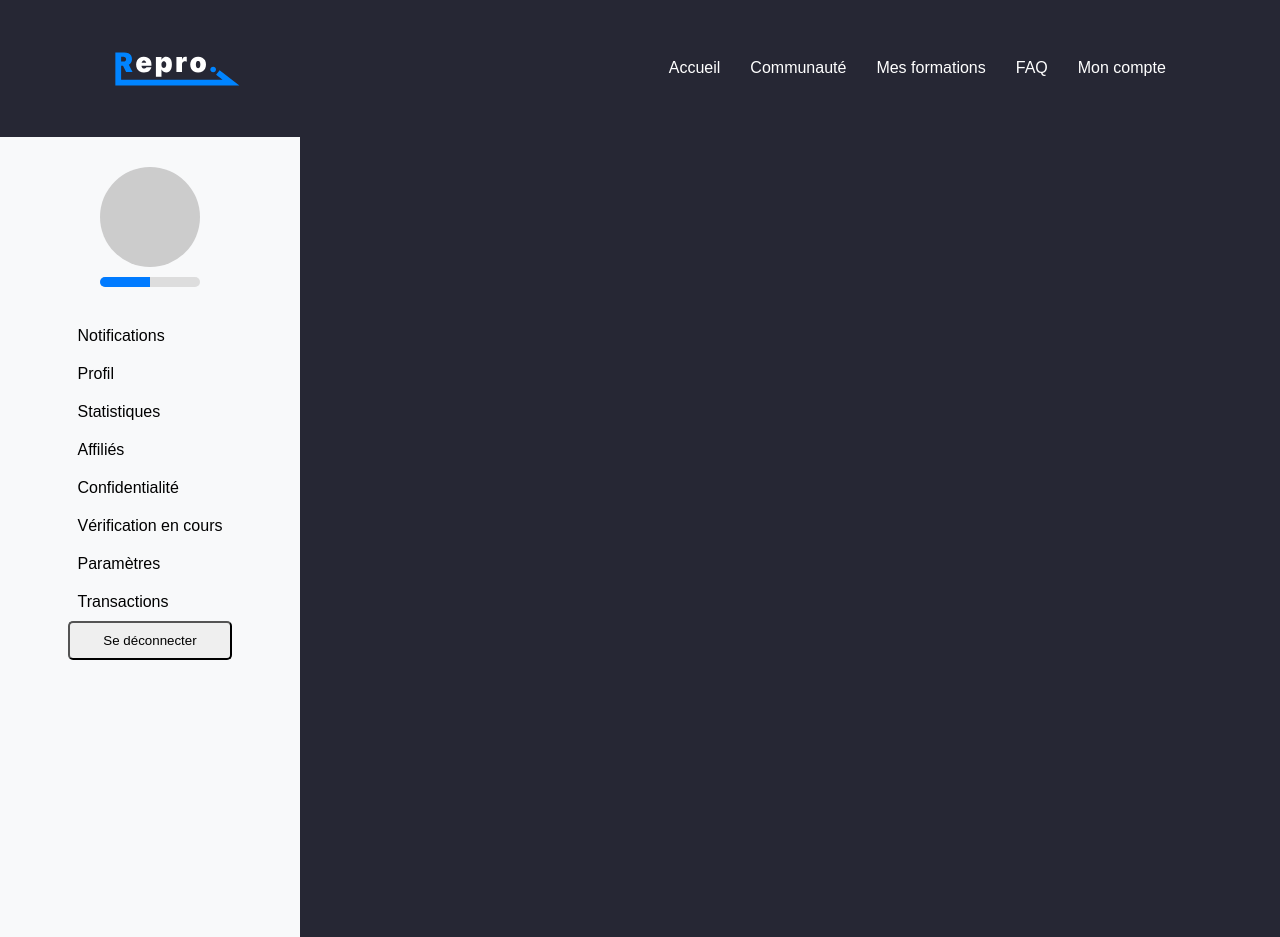
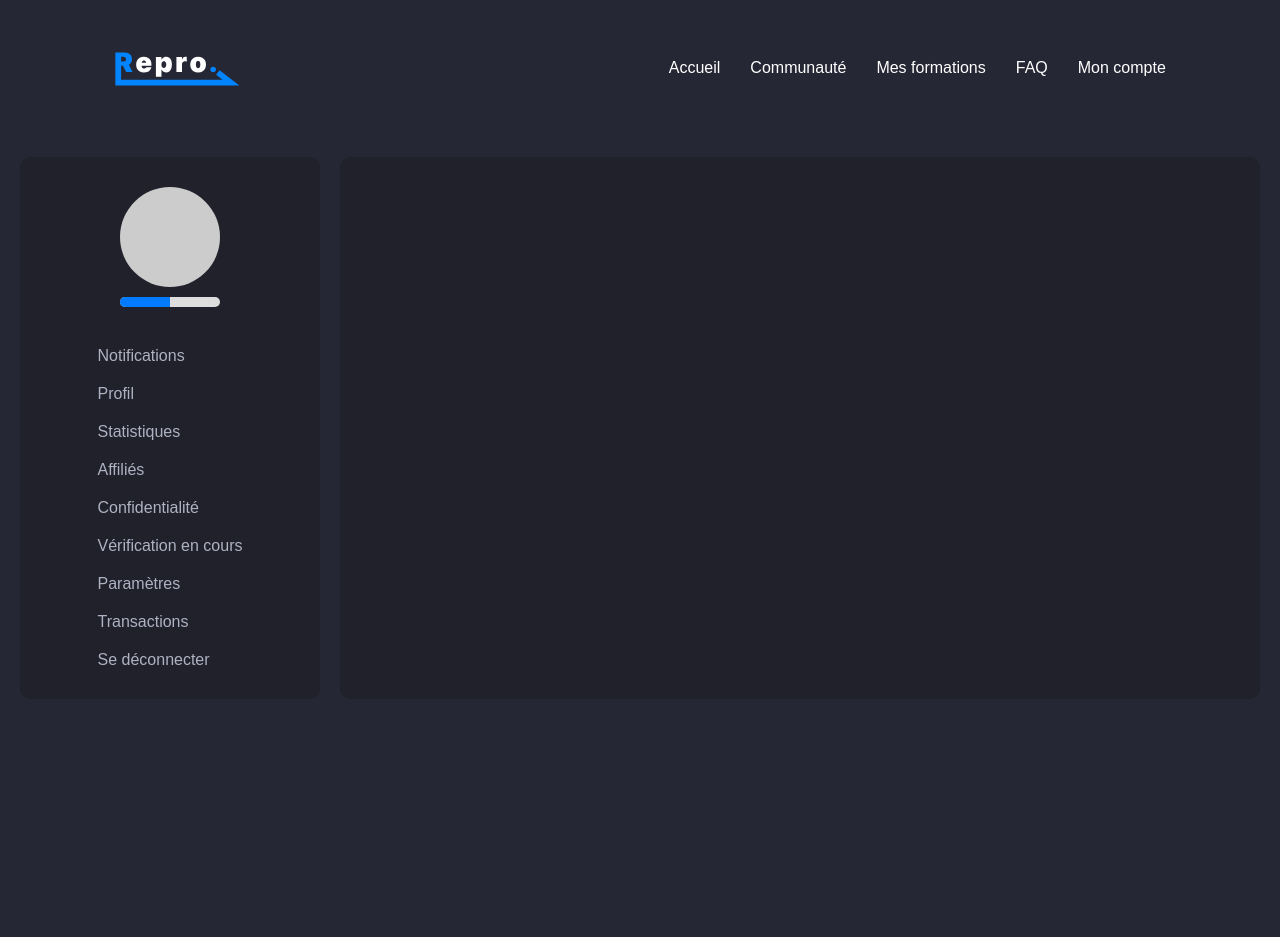
Before and after one commit to Usannazcedric/RePro, a Vue app in the folder repro-website/: page /profile in a window 1280 px wide. After the commit the page ends 800 px from the top, so only its background shows below. Built offline with nearby package versions, Linux system fonts and the light colour scheme; no server answers; sample sign-in values are in the browser's storage; the HTML template or start-up script is replaced by a standard one; a web font is replaced by a local one.

Commit message:
update profile page's style

```diff
--- a/repro-website/src/views/ProfileView.vue
+++ b/repro-website/src/views/ProfileView.vue
@@ -1,10 +1,9 @@
 <template>
   <div class="profile-page">
-    <!-- Sidebar -->
     <div class="sidebar">
       <div class="static-section">
+        <div class="profile-picture"></div>
         <h2>{{ username }}</h2>
-        <div class="profile-picture"></div>
         <div class="progress-bar">
           <div class="progress" :style="{ width: progress + '%' }"></div>
         </div>
@@ -18,11 +17,10 @@
         <RouterLink to="/profile/verification">Vérification en cours</RouterLink>
         <RouterLink to="/profile/settings">Paramètres</RouterLink>
         <RouterLink to="/profile/transactions">Transactions</RouterLink>
-        <button @click="logout">Se déconnecter</button>
+        <a href="#" @click.prevent="logout" class="logout-link">Se déconnecter</a>
       </nav>
     </div>
 
-    <!-- Content Area -->
     <div class="content">
       <RouterView />
     </div>
@@ -85,15 +83,19 @@ export default {
 <style>
 .profile-page {
   display: flex;
-  height: 100vh;
+  max-height: calc(100vh - 40px);
+  padding: 20px;
+  gap: 20px;
+  margin-bottom: 20px;
 }
 .sidebar {
   width: 300px;
-  background-color: #f8f9fa;
+  background-color: #20212B;
   padding: 20px;
   display: flex;
   flex-direction: column;
   align-items: center;
+  border-radius: 10px;
 }
 .static-section {
   text-align: center;
@@ -122,19 +124,20 @@ export default {
   display: flex;
   flex-direction: column;
 }
-.navigation a, .navigation button {
+.navigation a, .logout-link {
   text-decoration: none;
-  color: black;
+  color: #AEB2C2;
   padding: 10px;
   border-radius: 5px;
   transition: 0.3s;
-}
-.navigation a:hover, .navigation button:hover {
-  background-color: #007BFF;
-  color: white;
+  cursor: pointer;
 }
 .content {
   flex: 1;
   padding: 20px;
+  background-color: #20212B;
+  border-radius: 10px;
 }
+
+
 </style>
```
